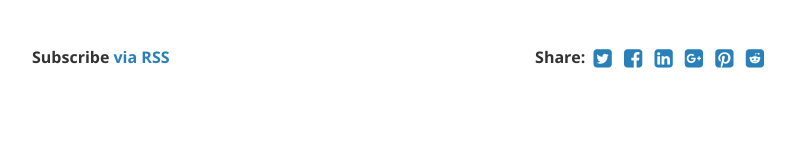
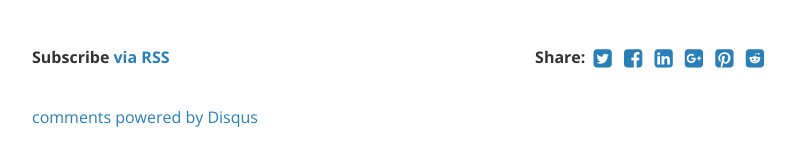
Before and after one commit to CtripFE/CtripFE.github.io, a Jekyll site: the page built from _posts/2017-05-19-weekly.md, in a window 1280 px wide. Shown: the part 2200-2344 px from the top of the page, without its empty margins (240-1039 px from the left). Built offline with Jekyll 4.4.1, drawn with Linux system fonts in a browser that asks for light colours; nearby versions of some CDN libraries; comment, search, counter and statistics services are not loaded; before the commit the page ends 2319 px from its top, so only the background shows below that; some of the changed lines change nothing that is shown.

Commit message:
import disqus comment

```diff
--- a/_config.yml
+++ b/_config.yml
@@ -42,7 +42,7 @@
     tag: '/tag/:name/'
 
 # Disqus comments
-# disqus_shortname: bencentra
+disqus_shortname: "else-1"
 
 # Google analytics
 ga_tracking_id: "UA-101266075-1"
--- a/_layouts/post.html
+++ b/_layouts/post.html
@@ -1,5 +1,6 @@
 ---
 layout: default
+comments: true
 ---
 <div class="post">
 
```
Also changed, not shown: 15 other files. Lines whose indentation alone changed are shown as unchanged.
